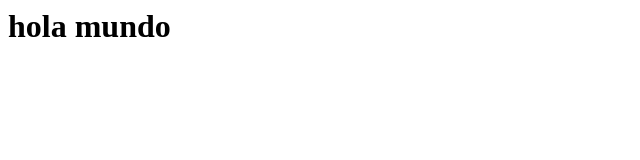
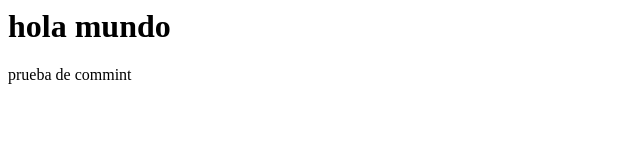
Before and after one commit to Ferchosena/html, a plain HTML site: page index.html in a window 1280 px wide. Shown: the whole page, without its empty margins (0-640 px from the left). Drawn offline with Linux system fonts and the light colour scheme.

Commit message:
cambios index
prueba

```diff
--- a/index.html
+++ b/index.html
@@ -2,5 +2,6 @@
   <head><title>PAgina 1</title></head>
   <body>
     <h1>hola mundo</h1>
+    <p>prueba de commint</p>
   </body>
 </html>
```
